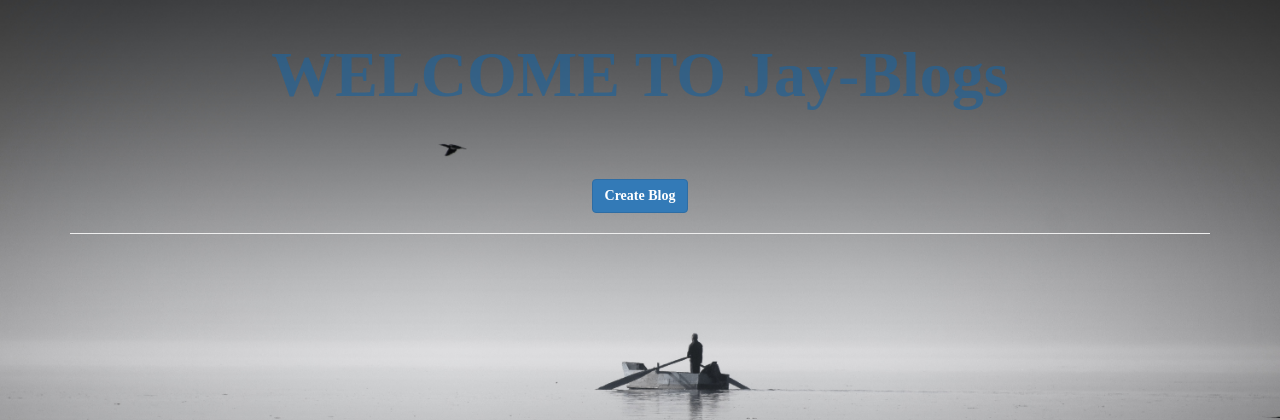
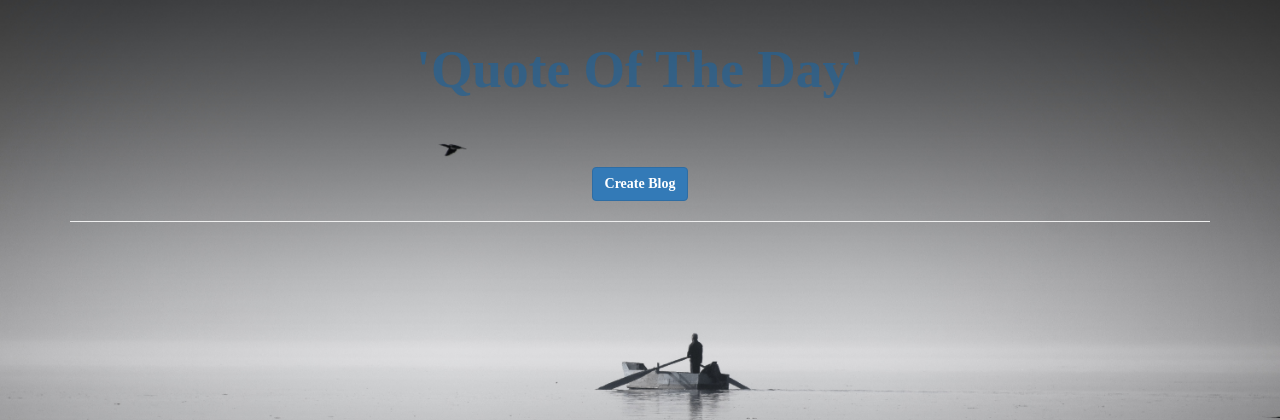
Before and after one commit to Ianwanarua/Blogs, a Flask app: page / in a window 1280 px wide. Shown: the part 63-483 px from the top of the page. Run offline with Flask 2, Linux system fonts and the light colour scheme; data that the repository does not hold is empty; some libraries are stand-ins or nearby versions.

Commit message:
Changed the fonts size

```diff
--- a/app/templates/index.html
+++ b/app/templates/index.html
@@ -15,7 +15,7 @@
 
         <div class="contaner text-center">
             <div class="row">
-                <h1 class="text-center" style="font-size: 48pt; color:rgb(36, 99, 150, 0.7); font-weight:700;">WELCOME TO Jay-Blogs</h1>
+                <h1 class="text-center" style="font-size: 40pt; color:rgb(36, 99, 150, 0.7); font-weight:700;">'Quote Of The Day'</h1>
                 <div class="container" style="color: rgb(235, 231, 6);">
                     <span style="font-size:13pt"><i></i> <em>{{quote.quote}}</em> <i></i></span>
                     <h2>{{quote.author}}</h2>
```
